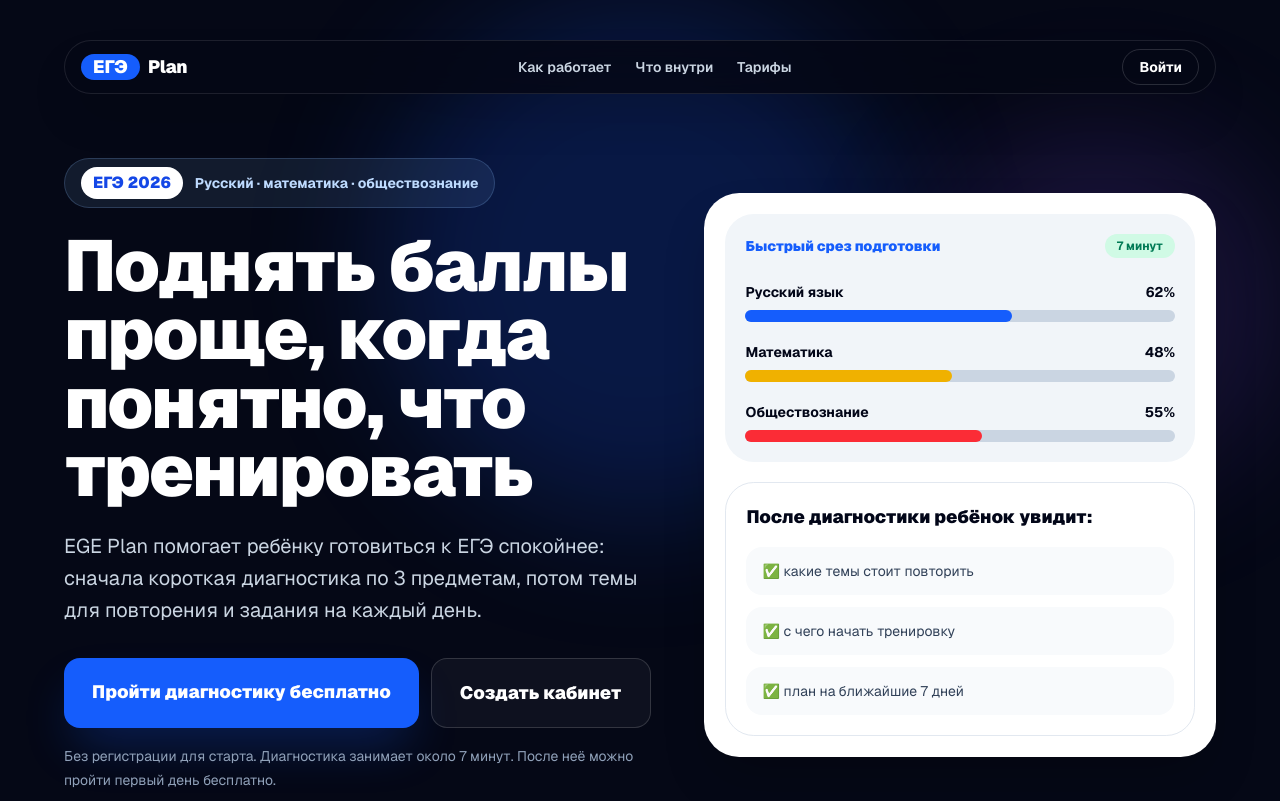
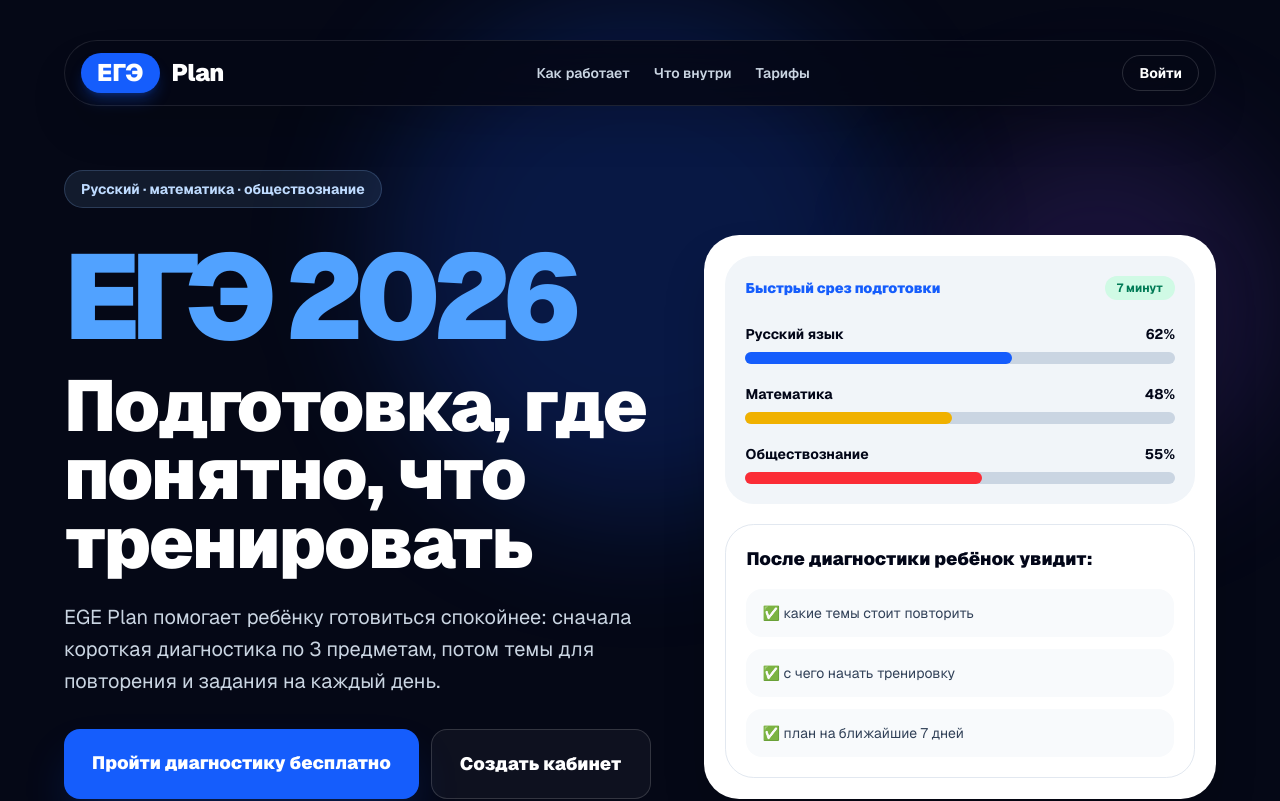
Before and after one commit to 4730188-hue/ege-trainer, a Next.js app: page / in a window 1280 px wide. Shown: the top 801 px of the page. Built offline with nearby package versions, Linux system fonts and the light colour scheme; no server answers; the database is empty.

Commit message:
Make EGE hero branding stronger

```diff
--- a/app/page.tsx
+++ b/app/page.tsx
@@ -86,11 +86,11 @@ export default function LandingPage() {
 
         <div className="relative mx-auto max-w-6xl">
           <header className="sticky top-4 z-50 flex items-center justify-between rounded-full border border-white/10 bg-[#050816]/85 px-4 py-3 shadow-2xl shadow-black/20 backdrop-blur-xl">
-            <Link href="/" className="flex items-center gap-2">
-              <span className="rounded-full bg-blue-600 px-3 py-1 text-lg font-black leading-none text-white">
+            <Link href="/" className="flex items-center gap-3">
+              <span className="rounded-full bg-blue-600 px-4 py-2 text-2xl font-black leading-none text-white shadow-lg shadow-blue-600/30">
                 ЕГЭ
               </span>
-              <span className="text-lg font-black tracking-tight text-white">
+              <span className="text-2xl font-black tracking-tight text-white">
                 Plan
               </span>
             </Link>
@@ -140,18 +140,19 @@ export default function LandingPage() {
           <div className="grid min-h-[calc(100vh-96px)] gap-10 py-14 md:grid-cols-[1.08fr_0.92fr] md:items-center md:py-20">
             <div>
               <div className="inline-flex items-center gap-3 rounded-full border border-blue-300/20 bg-blue-300/10 px-4 py-2 text-sm font-bold text-blue-200">
-                <span className="rounded-full bg-white px-3 py-1 text-base font-black text-blue-700">
-                  ЕГЭ 2026
-                </span>
                 <span>Русский · математика · обществознание</span>
               </div>
 
-              <h1 className="mt-6 max-w-3xl text-5xl font-black leading-[0.95] tracking-tight md:text-7xl">
-                Поднять баллы проще, когда понятно, что тренировать
+              <div className="mt-7 text-[4.5rem] font-black leading-none tracking-[-0.08em] text-blue-400 md:text-[7.5rem]">
+                ЕГЭ 2026
+              </div>
+
+              <h1 className="mt-4 max-w-3xl text-5xl font-black leading-[0.95] tracking-tight md:text-7xl">
+                Подготовка, где понятно, что тренировать
               </h1>
 
               <p className="mt-6 max-w-2xl text-xl leading-8 text-slate-300">
-                EGE Plan помогает ребёнку готовиться к ЕГЭ спокойнее: сначала
+                EGE Plan помогает ребёнку готовиться спокойнее: сначала
                 короткая диагностика по 3 предметам, потом темы для повторения
                 и задания на каждый день.
               </p>
```
